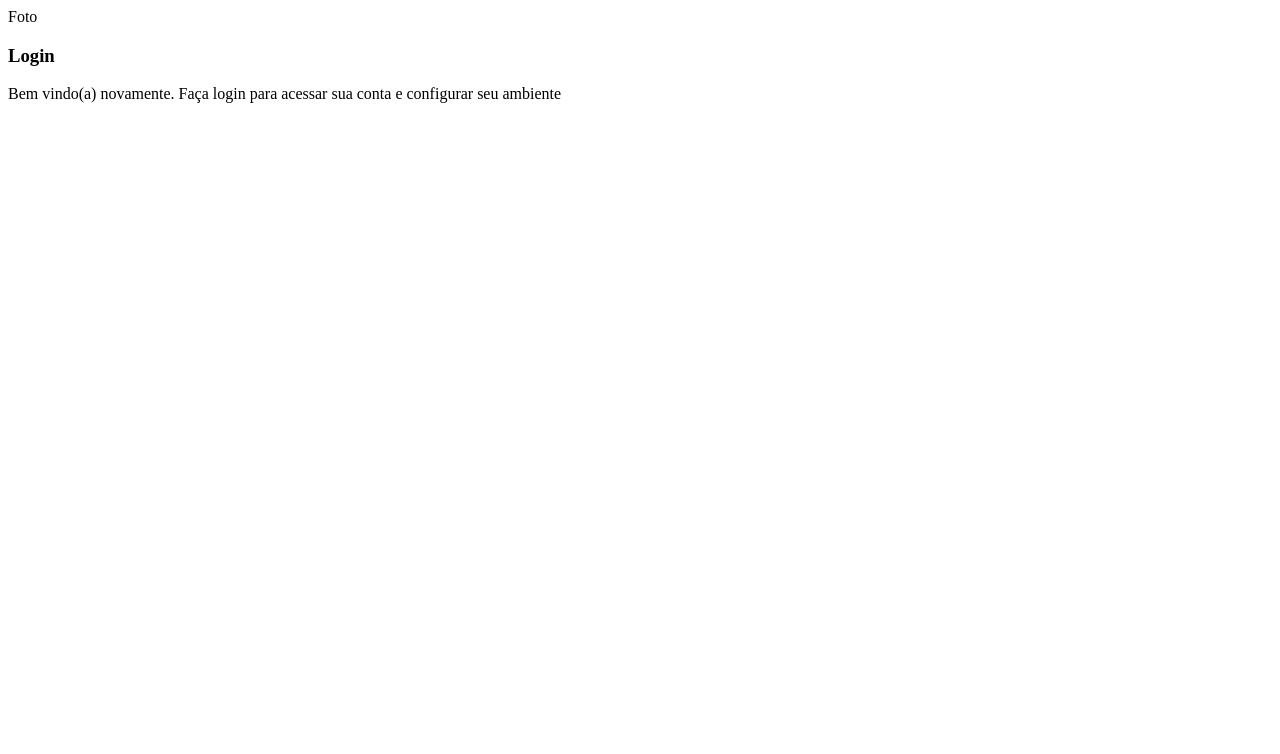
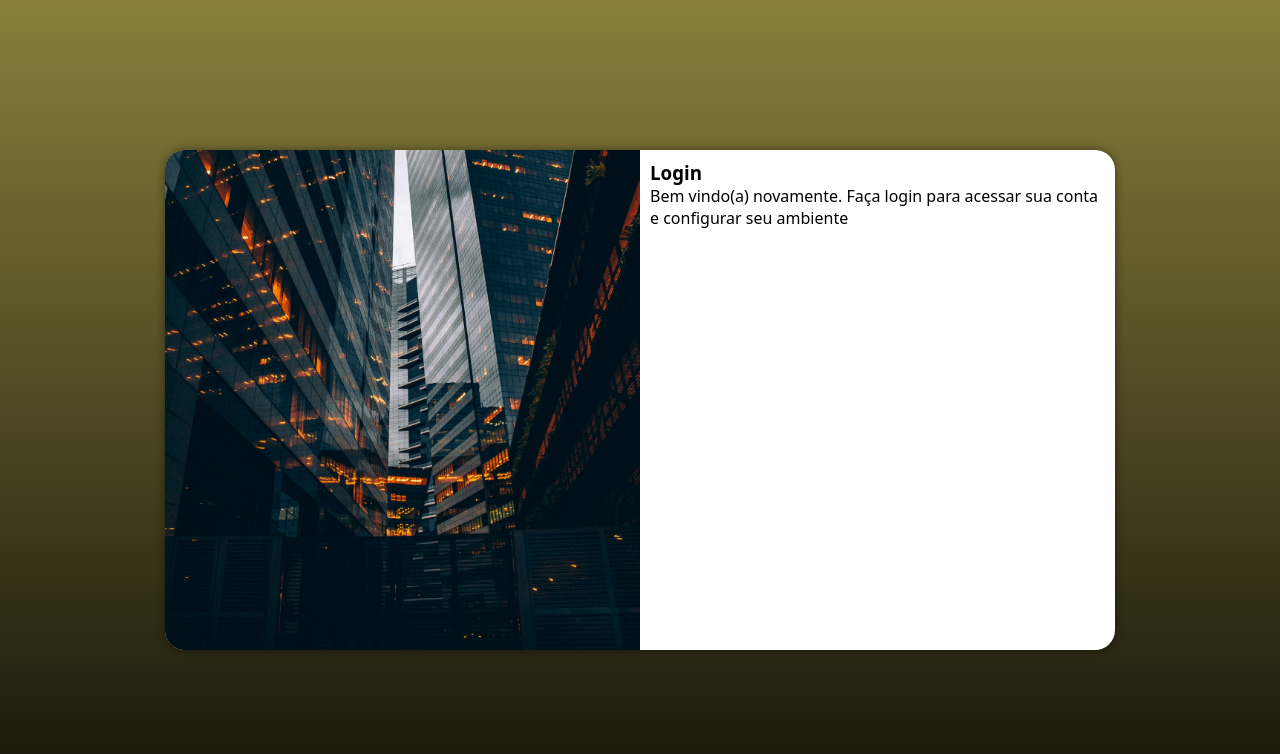
Before and after one commit to AndrePimentaF/projeto-login, a plain HTML site: page index.html in a window 1280 px wide. Drawn offline with Linux system fonts and the light colour scheme.

Commit message:
media query-outras telas

```diff
--- a/index.html
+++ b/index.html
@@ -5,13 +5,14 @@
     <meta http-equiv="X-UA-Compatible" content="IE=edge">
     <meta name="viewport" content="width=device-width, initial-scale=1.0">
     <link rel="stylesheet" href="style/style.css">
+    <link rel="stylesheet" href="style/media-query.css">
     <title>Tela de Login</title>
 </head>
 <body>
     <main>
         <section id="login">
            <article id="img">
-                  Foto
+               <!--Imagem nas CSS-->
            </article>
            <article id="form">
                   <h1>Login</h1>
--- /dev/null
+++ b/style/media-query.css
@@ -0,0 +1,37 @@
+@charset "UTF-8";
+
+@media screen and (min-width: 768px) and (max-width: 992px) {
+    body{
+        background-image: linear-gradient(to top, #16140A, #897F3B);
+    }
+    section#login{
+        width:80vw;
+    }
+    section#login > article#img{
+        float: left;
+        width:30%;
+        height:100%;
+    }
+    section#login > article#form{
+        float:right;
+        width:70%;
+    }
+}
+
+@media screen and (min-width: 992px) {
+    body{
+        background-image: linear-gradient(to top, #16140A, #897F3B);
+    }
+    section#login{
+        width:950px;
+    }
+    section#login > article#img{
+        float:left;
+        width:50%;
+        height:100%;
+    }
+    section#login > article#form {
+        float:right;
+        width:50%;
+    }
+}
--- a/style/style.css
+++ b/style/style.css
@@ -3,7 +3,58 @@
 /*
  Paleta de cores:
  1- #776E31
- 2-3C381C
- 3-16140A
+ 2-#3C381C
+ 3-#16140A
  4-#897F3B
 */
+
+*{
+    font-family: system-ui, -apple-system, BlinkMacSystemFont, 'Segoe UI', Roboto, Oxygen, Ubuntu, Cantarell, 'Open Sans', 'Helvetica Neue', sans-serif;
+
+    margin:0px;
+    padding:0px;
+    /*borda faz parte da conta de largura*/
+    box-sizing:border-box;
+}
+
+body, html{
+    background-color: #776E31;
+    height:100vh;
+    width:100vw;
+}
+
+main{
+    height:100vh;
+    width:100vw;
+    position: relative;
+}
+
+section#login{
+   position:absolute;
+   top:50%;
+   left:50%;
+   transform: translate(-50%, -50%);
+   overflow:hidden;
+
+    background-color: white;
+    width:250px;
+    height:500px;
+    border-radius:20px;
+    box-shadow: 0px 0px 10px rgba(0, 0, 0, 0.450);
+
+    transition: width .5s, height .5s;
+    transition-timing-function: ease;
+}
+
+section#login > article#img{
+  background: #776E31 url(../imagens/pexels-dinnow-9444476.jpg) no-repeat;
+  background-size:cover;
+  background-position: left bottom;
+  height:200px;
+  display:block;
+}
+
+section#login > article#form{
+       padding:10px;
+       display:block;
+}
```
